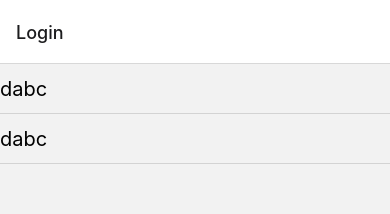
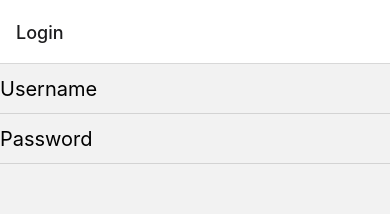
Before and after one commit to wc42888/typescript-simple-app, a React Native app: screen / in a window 390 px wide. Shown: the top 214 px of the page. Built offline with nearby package versions, Linux system fonts and the light colour scheme.

Commit message:
reverted change

```diff
--- a/src/components/Input.tsx
+++ b/src/components/Input.tsx
@@ -54,7 +54,7 @@ const Input: FC<UseControllerProps & TextInputProps & IUseFormInputProps> = ({
         isActive={isActive}
         onFocus={onInputFocus}
         onBlur={onInputBlur}
-        value={'dabc'}
+        value={field.value}
         onChangeText={field.onChange}
         autoCapitalize="none"
         testID={testID}
```
